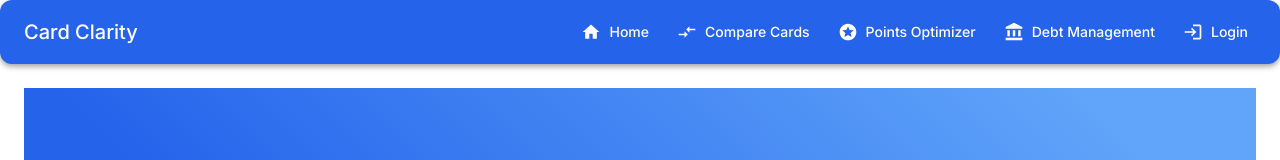
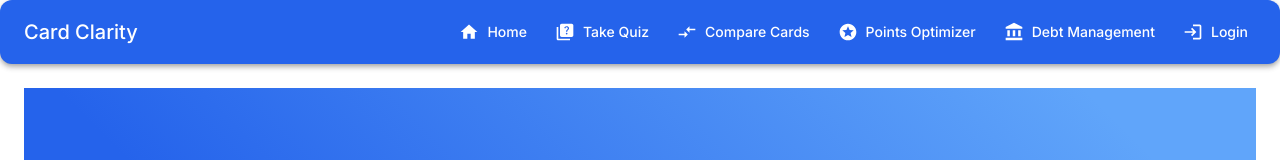
Before and after one commit to nickjackson801/card-clarity, a React (Vite) app: page / in a window 1280 px wide. Shown: the top 160 px of the page. Built offline with nearby package versions, Linux system fonts and the light colour scheme.

Commit message:
Add Quiz route and navigation item

```diff
--- a/src/App.tsx
+++ b/src/App.tsx
@@ -23,6 +23,7 @@ import {
   Stars,
   AccountBalance,
   Login,
+  Quiz as QuizIcon,
 } from '@mui/icons-material';
 import { useState } from 'react';
 import Home from './pages/Home';
@@ -30,6 +31,7 @@ import CardComparison from './pages/CardComparison';
 import PointsOptimizer from './pages/PointsOptimizer';
 import DebtManagement from './pages/DebtManagement';
 import Auth from './pages/Auth';
+import Quiz from './pages/Quiz';
 
 const appTheme = createTheme({
   palette: {
@@ -82,6 +84,7 @@ function App() {
 
   const menuItems = [
     { text: 'Home', icon: <HomeIcon />, path: '/' },
+    { text: 'Take Quiz', icon: <QuizIcon />, path: '/quiz' },
     { text: 'Compare Cards', icon: <CompareArrows />, path: '/compare' },
     { text: 'Points Optimizer', icon: <Stars />, path: '/points' },
     { text: 'Debt Management', icon: <AccountBalance />, path: '/debt' },
@@ -176,6 +179,7 @@ function App() {
           <Box component="main" sx={{ flexGrow: 1, p: 3 }}>
             <Routes>
               <Route path="/" element={<Home />} />
+              <Route path="/quiz" element={<Quiz />} />
               <Route path="/compare" element={<CardComparison />} />
               <Route path="/points" element={<PointsOptimizer />} />
               <Route path="/debt" element={<DebtManagement />} />
```
